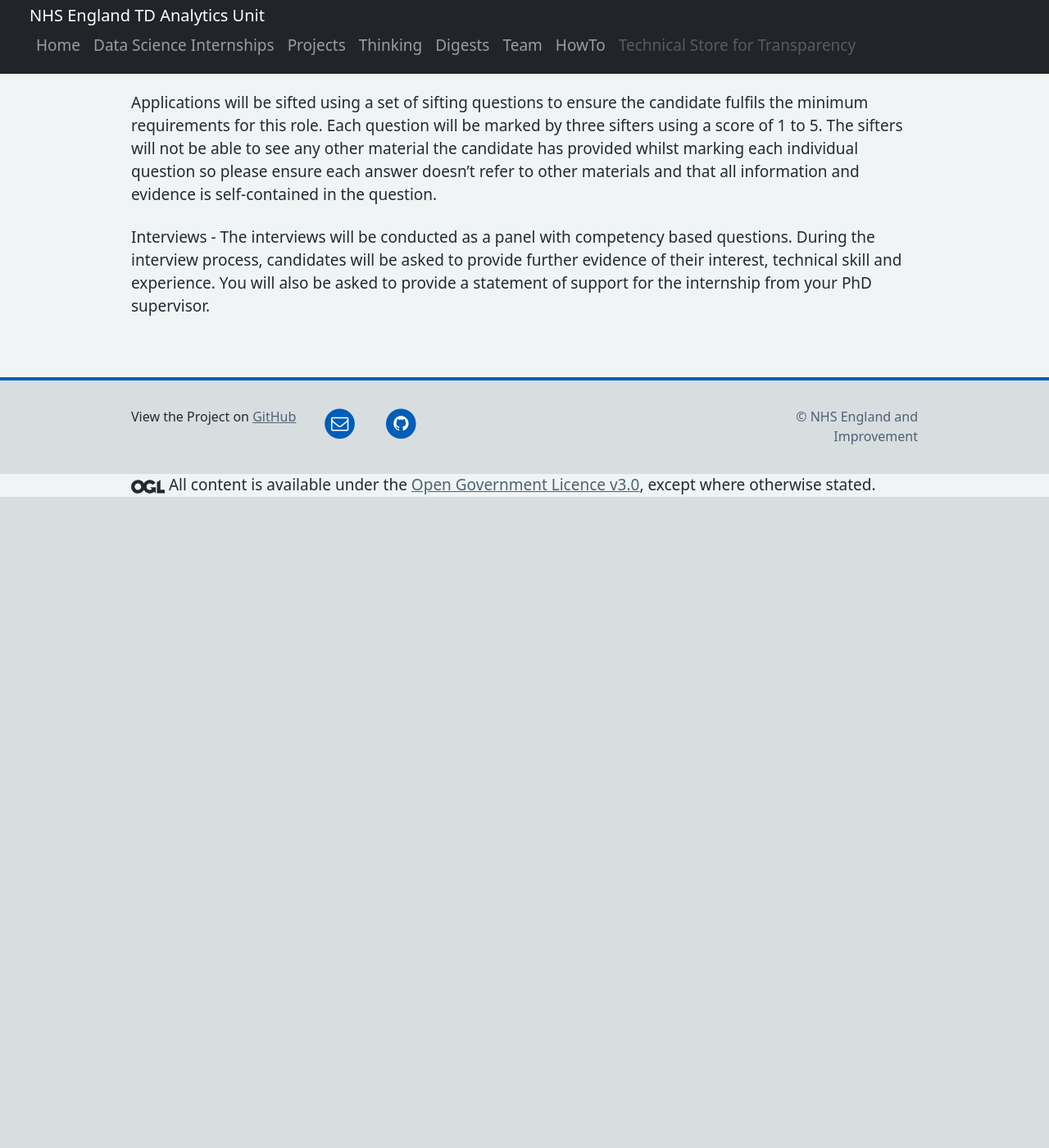
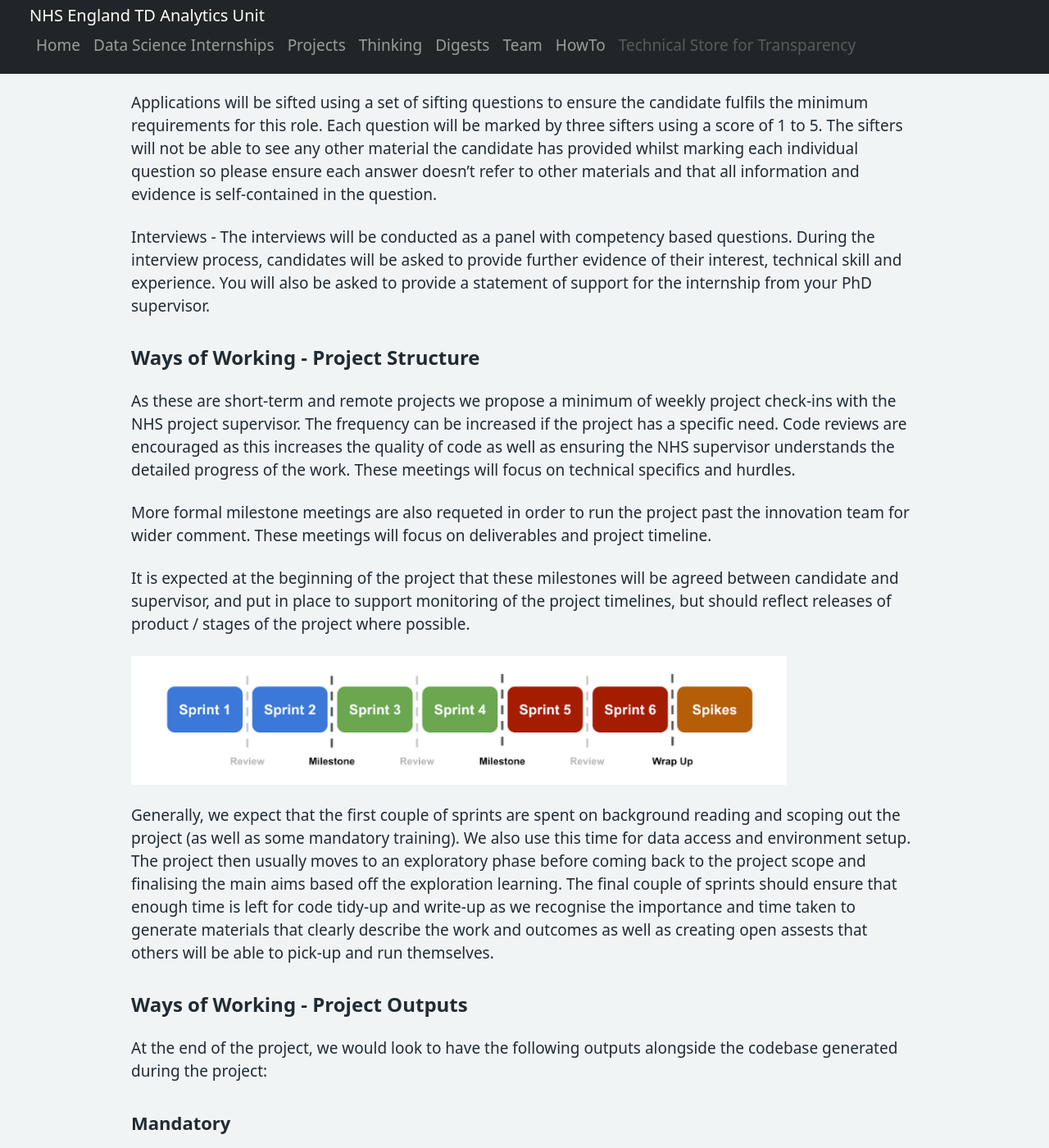
Before and after one commit to nhsx/AnalyticsUnit, a Jekyll site: the page built from content/phdinterns.md, in a window 1280 px wide and 1400 px high, scrolled down 3245 px. Shown: the whole window at 82% size. Built offline with Jekyll 4.4.1, drawn with Linux system fonts in a browser that asks for light colours; before the commit the page ends 3875 px from its top, so only the background shows below that; some of the changed text lies outside the part shown.

Commit message:
phd wow additions

```diff
--- a/content/phdinterns.md
+++ b/content/phdinterns.md
@@ -77,3 +77,52 @@ As part of the application you will be asked to specify which project(s) you are
 Applications will be sifted using a set of sifting questions to ensure the candidate fulfils the minimum requirements for this role.   Each question will be marked by three sifters using a score of 1 to 5.  The sifters will not be able to see any other material the candidate has provided whilst marking each individual question so please ensure each answer doesn’t refer to other materials and that all information and evidence is self-contained in the question.
 
 Interviews - The interviews will be conducted as a panel with competency based questions. During the interview process, candidates will be asked to provide further evidence of their interest, technical skill and experience.   You will also be asked to provide a statement of support for the internship from your PhD supervisor.
+
+### Ways of Working - Project Structure
+
+As these are short-term and remote projects we propose a minimum of weekly project check-ins with the NHS project supervisor.  The frequency can be increased if the project has a specific need.  Code reviews are encouraged as this increases the quality of code as well as ensuring the NHS supervisor understands the detailed progress of the work.  These meetings will focus on technical specifics and hurdles.
+
+More formal milestone meetings are also requeted in order to run the project past the innovation team for wider comment.  These meetings will focus on deliverables and project timeline.
+
+It is expected at the beginning of the project that these milestones will be agreed between candidate and supervisor, and put in place to support monitoring of the project timelines, but should reflect releases of product / stages of the project where possible.
+
+<img src="assets/img/milestoneTimeline.png" alt="Rough project structure with monthly milestones and linear sprints" width="800"/>
+
+Generally, we expect that the first couple of sprints are spent on background reading and scoping out the project (as well as some mandatory training).  We also use this time for data access and environment setup.  The project then usually moves to an exploratory phase before coming back to the project scope and finalising the main aims based off the exploration learning.  The final couple of sprints should ensure that enough time is left for code tidy-up and write-up as we recognise the importance and time taken to generate materials that clearly describe the work and outcomes as well as creating open assests that others will be able to pick-up and run themselves.
+
+### Ways of Working - Project Outputs
+
+At the end of the project, we would look to have the following outputs alongside the codebase generated during the project:
+
+#### Mandatory
+
+**Project Code**
+
+The key output of the project is the code.   We ask that where possible this code is made open through github.  This github repo [template](https://github.com/nhsx/analyticsunit-template) is encouraged for interns to use.
+
+We will also ask all our interns to be aware of and follow our coding in the open guidance and checklists to ensure that the code released is appropriate.
+
+
+**Technical Report**
+
+To enable a future user to understand the code and learning.  Expect the reader to have some basic knowledge of the area and to have access to the repo with the final code in.  Reference placeholders in the code and include code/project story to help reader understand the "why have they used this approach" as well as the what.
+
+Suggest around 2-pages per month but depends on project need.
+
+**Project Overview Slides**
+
+5 - 20 slides with a focus on describing the project aims and achievements
+
+#### Optional
+
+**Experience Blog** (to go on technical store)
+
+half page description of internship experience with learning/feedback.  Optional to do this as a blog but we will need to capture some feedback please.
+
+**Technical Blog** (to go on technical store or sit as an io page on the repo)
+
+Focus on method/algorithm (e.g. Choice of sentiment library, VAE-DP, GPU requirements etc...) and acts as a stand alone explanation to others interested in the technique around it's nuances and use.
+
+**Recorded run through**
+
+To support others to understand the project a 5-min recorded demonstration or talk could be considered.
```
Also changed, not shown: assets/img/milestoneTimeline.png (added).
